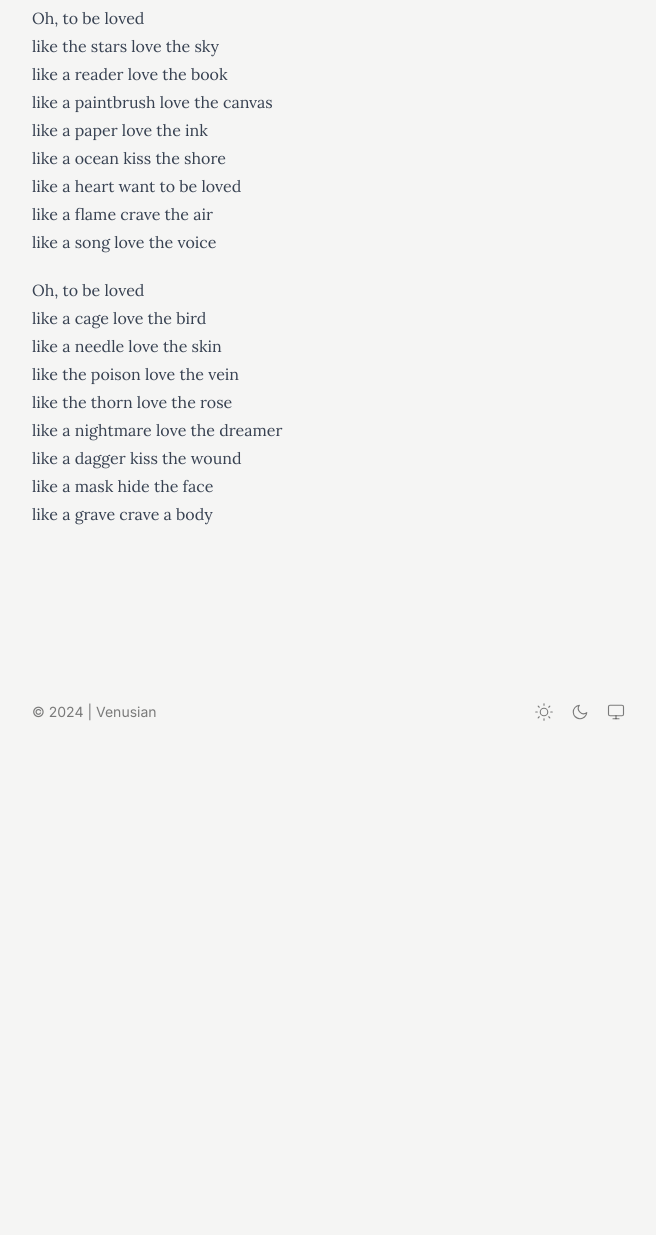
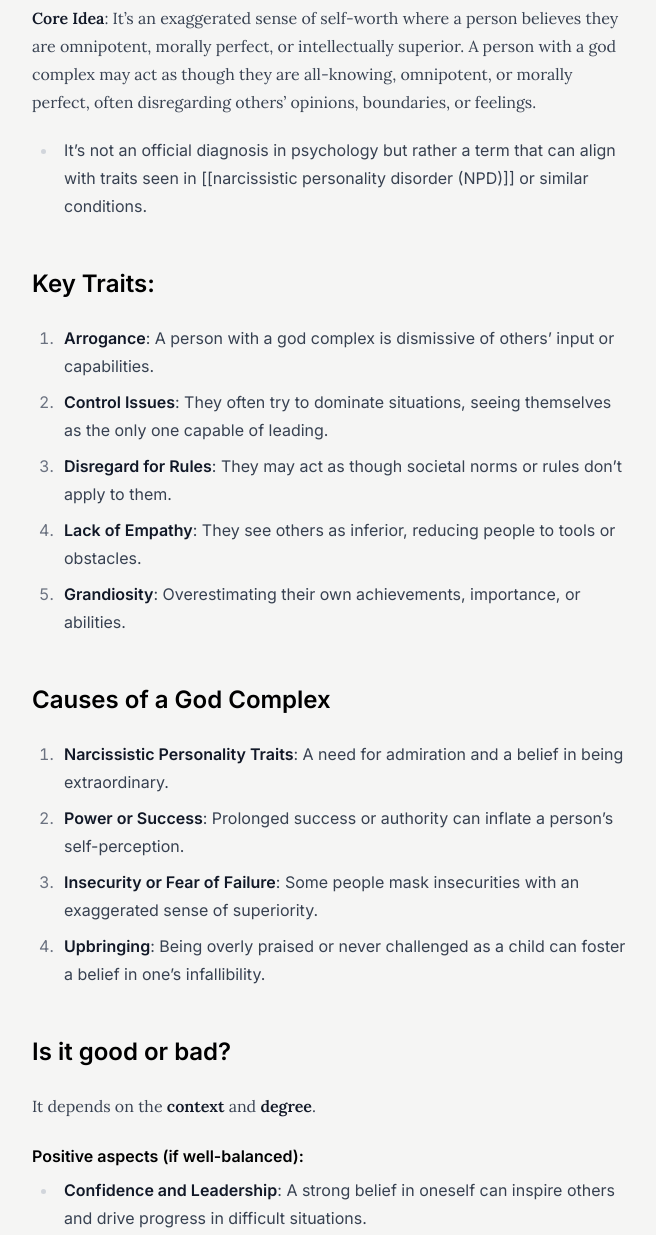
Before and after one commit to Irenity0/venusian, an Astro site: page /blog/15-god-complex in a window 1280 px wide. Shown: the part 298-1533 px from the top of the page, without its empty margins (308-964 px from the left). Before the commit the page ends 1046 px from the top, so only its background shows below. Built offline with nearby package versions, Linux system fonts and the light colour scheme; Astro itself is replaced by a stand-in of ours; a web font is replaced by a local one.

Commit message:
Updated god complex blog index.md

```diff
--- a/src/content/blog/15-god-complex/index.md
+++ b/src/content/blog/15-god-complex/index.md
@@ -1,25 +1,56 @@
 ---
 title: "God Complex"
-description: ""
-date: "Mar 02 2025"
+description: "An exaggerated sense of self-worth where a person believes they are omnipotent, morally perfect, or intellectually superior"
+date: "Dec 19 2024"
 ---
 
-Oh, to be loved <br>
-like the stars love the sky<br>
-like a reader love the book<br>
-like a paintbrush love the canvas<br>
-like a paper love the ink<br>
-like a ocean kiss the shore<br>
-like a heart want to be loved<br>
-like a flame crave the air<br>
-like a song love the voice<br>
+**Core Idea**: It's an exaggerated sense of self-worth where a person believes they are omnipotent, morally perfect, or intellectually superior. A person with a god complex may act as though they are all-knowing, omnipotent, or morally perfect, often disregarding others' opinions, boundaries, or feelings.
+- It's not an official diagnosis in psychology but rather a term that can align with traits seen in [[narcissistic personality disorder (NPD)]] or similar conditions.
 
-Oh, to be loved<br>
-like a cage love the bird<br>
-like a needle love the skin<br>
-like the poison love the vein<br>
-like the thorn love the rose<br>
-like a nightmare love the dreamer<br>
-like a dagger kiss the wound<br>
-like a mask hide the face<br>
-like a grave crave a body<br>
+## Key Traits:
+
+1. **Arrogance**: A person with a god complex is dismissive of others' input or capabilities.
+2. **Control Issues**: They often try to dominate situations, seeing themselves as the only one capable of leading.
+3. **Disregard for Rules**: They may act as though societal norms or rules don’t apply to them.
+4. **Lack of Empathy**: They see others as inferior, reducing people to tools or obstacles.
+5. **Grandiosity**: Overestimating their own achievements, importance, or abilities.
+
+## **Causes of a God Complex**
+
+1. **Narcissistic Personality Traits**: A need for admiration and a belief in being extraordinary.
+2. **Power or Success**: Prolonged success or authority can inflate a person’s self-perception.
+3. **Insecurity or Fear of Failure**: Some people mask insecurities with an exaggerated sense of superiority.
+4. **Upbringing**: Being overly praised or never challenged as a child can foster a belief in one's infallibility.
+
+
+## **Is it good or bad?**
+
+It depends on the **context** and **degree**.
+
+#### **Positive aspects (if well-balanced):**
+
+- **Confidence and Leadership**: A strong belief in oneself can inspire others and drive progress in difficult situations.
+- **Decisiveness**: The ability to take charge can be beneficial in leadership roles.
+- **Ambition**: A desire to achieve greatness can lead to significant contributions in one's field.
+
+#### **Negative aspects (when excessive):**
+
+- **Harm to Relationships**: It can alienate others, as the person may seem arrogant, dismissive, or controlling.
+- **Delusional Thinking**: Overestimating one's abilities can lead to poor decision-making or risky behavior.
+- **Lack of Accountability**: Refusing to admit mistakes can stall personal growth and damage trust.
+- **Disregard for Ethics**: Believing oneself above rules or morality can lead to unethical actions.
+
+
+## **Effects of a God Complex**
+
+### **Positive (Rarely):**
+
+- **Confidence and Ambition**: It can drive people to achieve greatness if kept in check (e.g., innovation or leadership).
+- **Decisive Leadership**: In crisis situations, it may inspire followers who admire their resolve.
+
+### **Negative (Mostly):**
+
+- **Interpersonal Damage**: Strains relationships due to arrogance or dismissiveness.
+- **Risky Behavior**: Overconfidence may lead to reckless decisions.
+- **Moral Blindness**: Ignoring ethics because they believe they are "above" right and wrong.
+- **Isolation**: People may eventually distance themselves from someone with a god complex.
```
